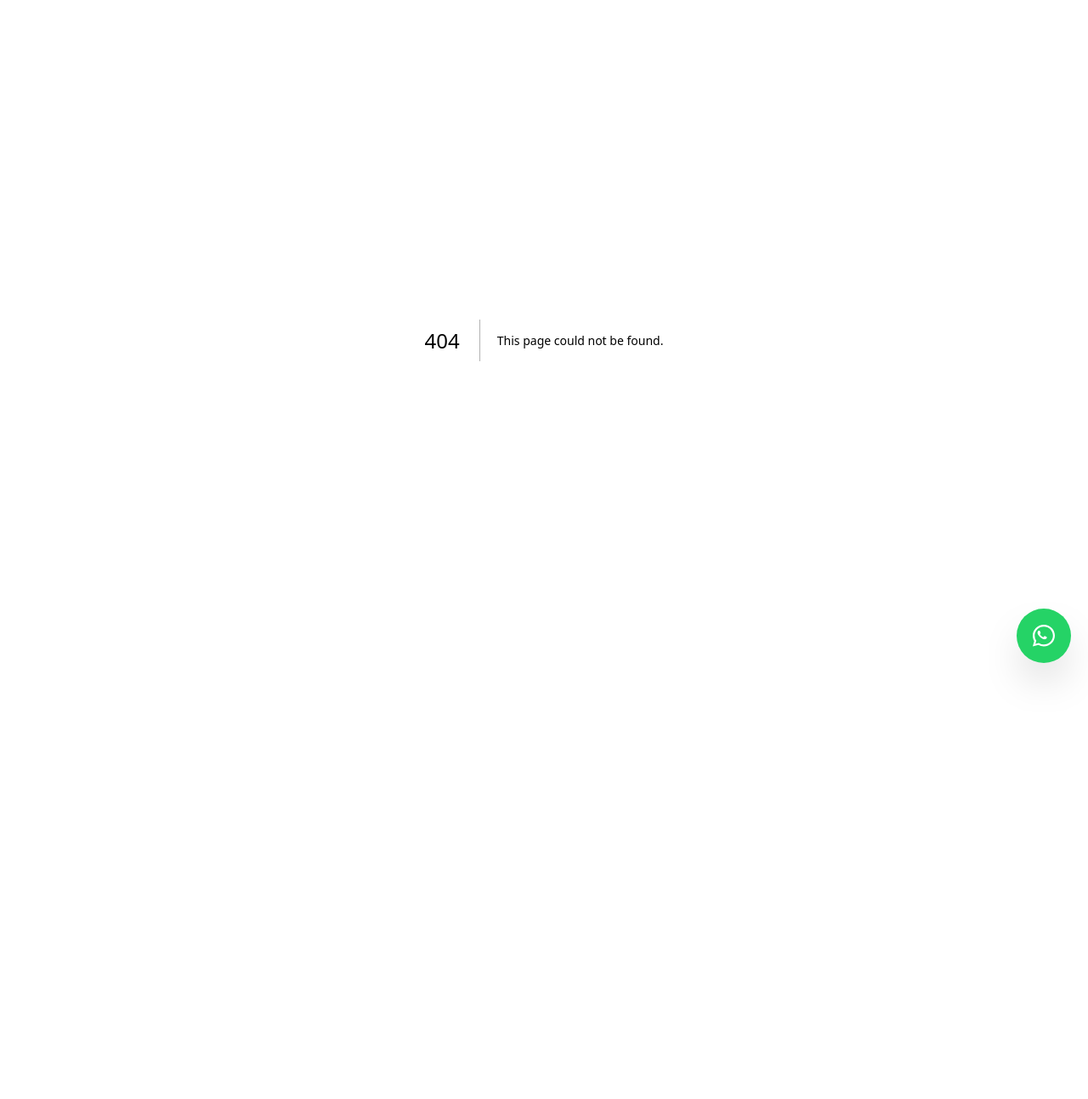
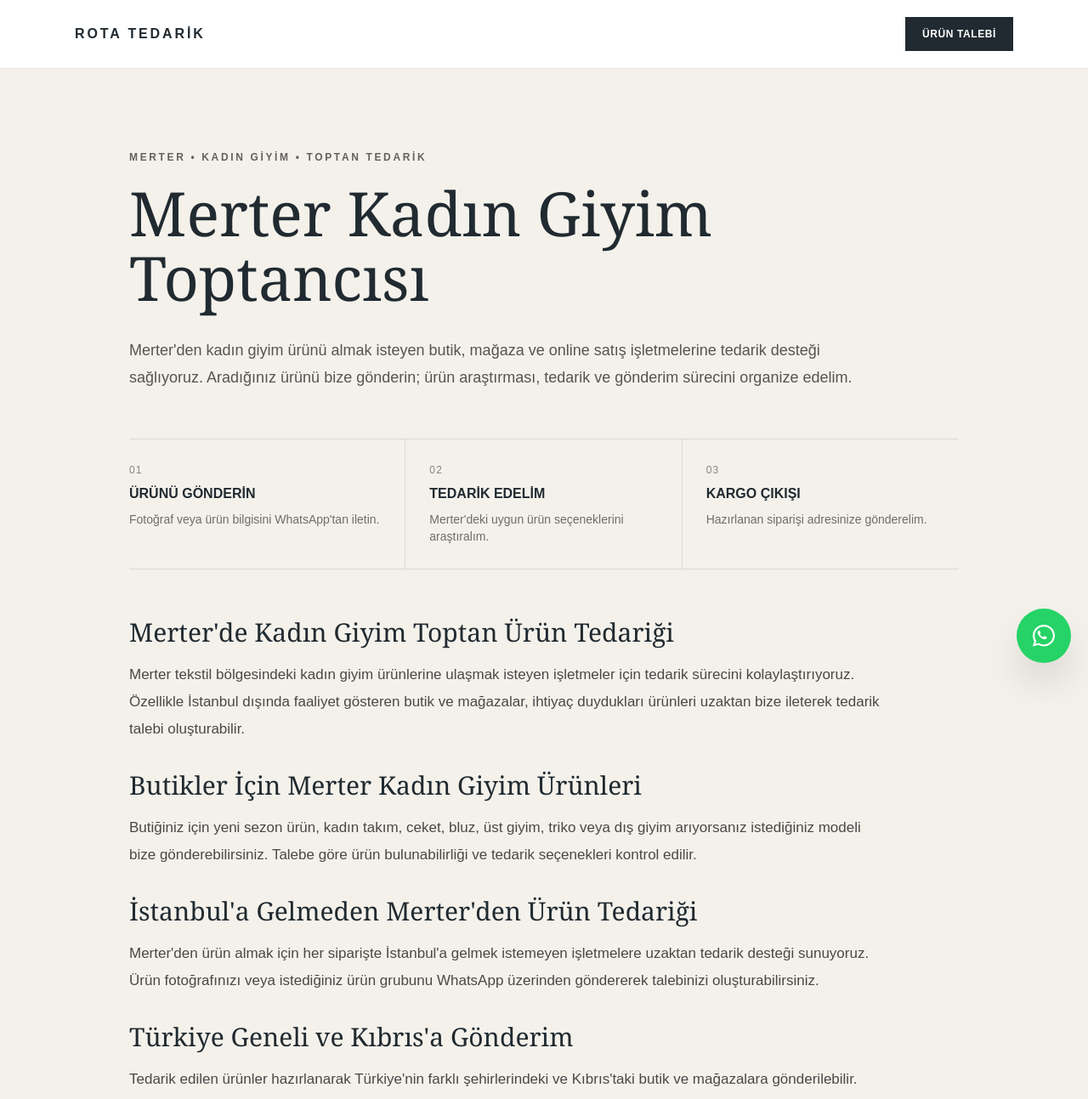
Before and after one commit to Dogukanboltul/kadingiyimtedarik, a Next.js app: page /blog/merter-kadin-giyim-toptancisi in a window 1280 px wide. Before the commit this address had no page. Shown: the top 1293 px of the page at 85% size. Before the commit the page ends 800 px from the top, so only its background shows below. Built offline with nearby package versions, Linux system fonts and the light colour scheme.

Commit message:
Merter kadin giyim toptancisi SEO blogu eklendi

```diff
--- /dev/null
+++ b/app/blog/merter-kadin-giyim-toptancisi/page.tsx
@@ -0,0 +1,161 @@
+import type { Metadata } from "next";
+import Link from "next/link";
+
+export const metadata: Metadata = {
+  title: "Merter Kadın Giyim Toptancısı | Rota Tedarik",
+  description:
+    "Merter kadın giyim toptancısı arayan butik ve mağazalara ürün tedarik desteği. Yeni sezon kadın giyim, ceket, takım, triko ve üst giyim ürünleri.",
+  alternates: {
+    canonical: "https://kadingiyimtedarik.com/blog/merter-kadin-giyim-toptancisi",
+  },
+};
+
+const whatsapp =
+  "https://wa.me/905324975361?text=Merhaba%2C%20Merter%27den%20kad%C4%B1n%20giyim%20%C3%BCr%C3%BCn%C3%BC%20tedarik%20etmek%20istiyorum.";
+
+export default function Page() {
+  return (
+    <main className="min-h-screen bg-[#f4f1eb] text-[#202a30]">
+      <header className="border-b border-black/10 bg-white">
+        <div className="mx-auto flex max-w-6xl items-center justify-between px-6 py-5">
+          <Link href="/" className="font-semibold tracking-[.18em]">
+            ROTA TEDARİK
+          </Link>
+          <a
+            href={whatsapp}
+            target="_blank"
+            rel="noopener noreferrer"
+            className="bg-[#202a30] px-5 py-3 text-xs font-bold tracking-wider text-white"
+          >
+            ÜRÜN TALEBİ
+          </a>
+        </div>
+      </header>
+
+      <article className="mx-auto max-w-5xl px-6 py-16 md:py-24">
+        <div className="max-w-4xl">
+          <p className="mb-5 text-xs font-bold tracking-[.22em] text-black/60">
+            MERTER • KADIN GİYİM • TOPTAN TEDARİK
+          </p>
+
+          <h1 className="font-serif text-5xl leading-[1.05] md:text-7xl">
+            Merter Kadın Giyim Toptancısı
+          </h1>
+
+          <p className="mt-8 text-lg leading-8 text-black/65">
+            Merter'den kadın giyim ürünü almak isteyen butik, mağaza ve online
+            satış işletmelerine tedarik desteği sağlıyoruz. Aradığınız ürünü
+            bize gönderin; ürün araştırması, tedarik ve gönderim sürecini
+            organize edelim.
+          </p>
+        </div>
+
+        <div className="my-14 grid border-y border-black/10 md:grid-cols-3">
+          <div className="py-7 md:border-r md:border-black/10">
+            <p className="text-xs tracking-widest text-black/45">01</p>
+            <h2 className="mt-2 font-semibold">ÜRÜNÜ GÖNDERİN</h2>
+            <p className="mt-2 text-sm text-black/55">
+              Fotoğraf veya ürün bilgisini WhatsApp'tan iletin.
+            </p>
+          </div>
+
+          <div className="py-7 md:border-r md:border-black/10 md:px-7">
+            <p className="text-xs tracking-widest text-black/45">02</p>
+            <h2 className="mt-2 font-semibold">TEDARİK EDELİM</h2>
+            <p className="mt-2 text-sm text-black/55">
+              Merter'deki uygun ürün seçeneklerini araştıralım.
+            </p>
+          </div>
+
+          <div className="py-7 md:pl-7">
+            <p className="text-xs tracking-widest text-black/45">03</p>
+            <h2 className="mt-2 font-semibold">KARGO ÇIKIŞI</h2>
+            <p className="mt-2 text-sm text-black/55">
+              Hazırlanan siparişi adresinize gönderelim.
+            </p>
+          </div>
+        </div>
+
+        <section className="max-w-4xl space-y-8 text-[17px] leading-8 text-black/70">
+          <div>
+            <h2 className="mb-4 font-serif text-3xl text-[#202a30]">
+              Merter'de Kadın Giyim Toptan Ürün Tedariği
+            </h2>
+            <p>
+              Merter tekstil bölgesindeki kadın giyim ürünlerine ulaşmak isteyen
+              işletmeler için tedarik sürecini kolaylaştırıyoruz. Özellikle
+              İstanbul dışında faaliyet gösteren butik ve mağazalar, ihtiyaç
+              duydukları ürünleri uzaktan bize ileterek tedarik talebi
+              oluşturabilir.
+            </p>
+          </div>
+
+          <div>
+            <h2 className="mb-4 font-serif text-3xl text-[#202a30]">
+              Butikler İçin Merter Kadın Giyim Ürünleri
+            </h2>
+            <p>
+              Butiğiniz için yeni sezon ürün, kadın takım, ceket, bluz, üst
+              giyim, triko veya dış giyim arıyorsanız istediğiniz modeli bize
+              gönderebilirsiniz. Talebe göre ürün bulunabilirliği ve tedarik
+              seçenekleri kontrol edilir.
+            </p>
+          </div>
+
+          <div>
+            <h2 className="mb-4 font-serif text-3xl text-[#202a30]">
+              İstanbul'a Gelmeden Merter'den Ürün Tedariği
+            </h2>
+            <p>
+              Merter'den ürün almak için her siparişte İstanbul'a gelmek
+              istemeyen işletmelere uzaktan tedarik desteği sunuyoruz.
+              Ürün fotoğrafınızı veya istediğiniz ürün grubunu WhatsApp
+              üzerinden göndererek talebinizi oluşturabilirsiniz.
+            </p>
+          </div>
+
+          <div>
+            <h2 className="mb-4 font-serif text-3xl text-[#202a30]">
+              Türkiye Geneli ve Kıbrıs'a Gönderim
+            </h2>
+            <p>
+              Tedarik edilen ürünler hazırlanarak Türkiye'nin farklı
+              şehirlerindeki ve Kıbrıs'taki butik ve mağazalara gönderilebilir.
+              Uygun ve hazır siparişlerde aynı gün kargo çıkışı hedeflenir.
+            </p>
+          </div>
+        </section>
+
+        <div className="mt-14 bg-[#202a30] p-8 text-white md:p-12">
+          <p className="text-xs font-bold tracking-[.2em] text-white/60">
+            ROTA TEDARİK
+          </p>
+          <h2 className="mt-4 font-serif text-3xl md:text-4xl">
+            Merter'den hangi ürünü arıyorsunuz?
+          </h2>
+          <p className="mt-4 max-w-2xl leading-7 text-white/65">
+            Ürün fotoğrafını bize WhatsApp'tan gönderin. Tedarik imkanını
+            kontrol edip size dönüş yapalım.
+          </p>
+          <a
+            href={whatsapp}
+            target="_blank"
+            rel="noopener noreferrer"
+            className="mt-7 inline-block bg-[#f4f1eb] px-7 py-4 text-sm font-bold text-[#202a30]"
+          >
+            WHATSAPP'TAN ÜRÜN GÖNDER →
+          </a>
+        </div>
+
+        <div className="mt-10 flex flex-wrap gap-6 border-t border-black/10 pt-8 text-sm font-semibold">
+          <Link href="/blog/merter-toptan-kadin-giyim">
+            Merter Toptan Kadın Giyim →
+          </Link>
+          <Link href="/blog/kadin-giyim-tedarikcisi">
+            Kadın Giyim Tedarikçisi →
+          </Link>
+        </div>
+      </article>
+    </main>
+  );
+}
```
